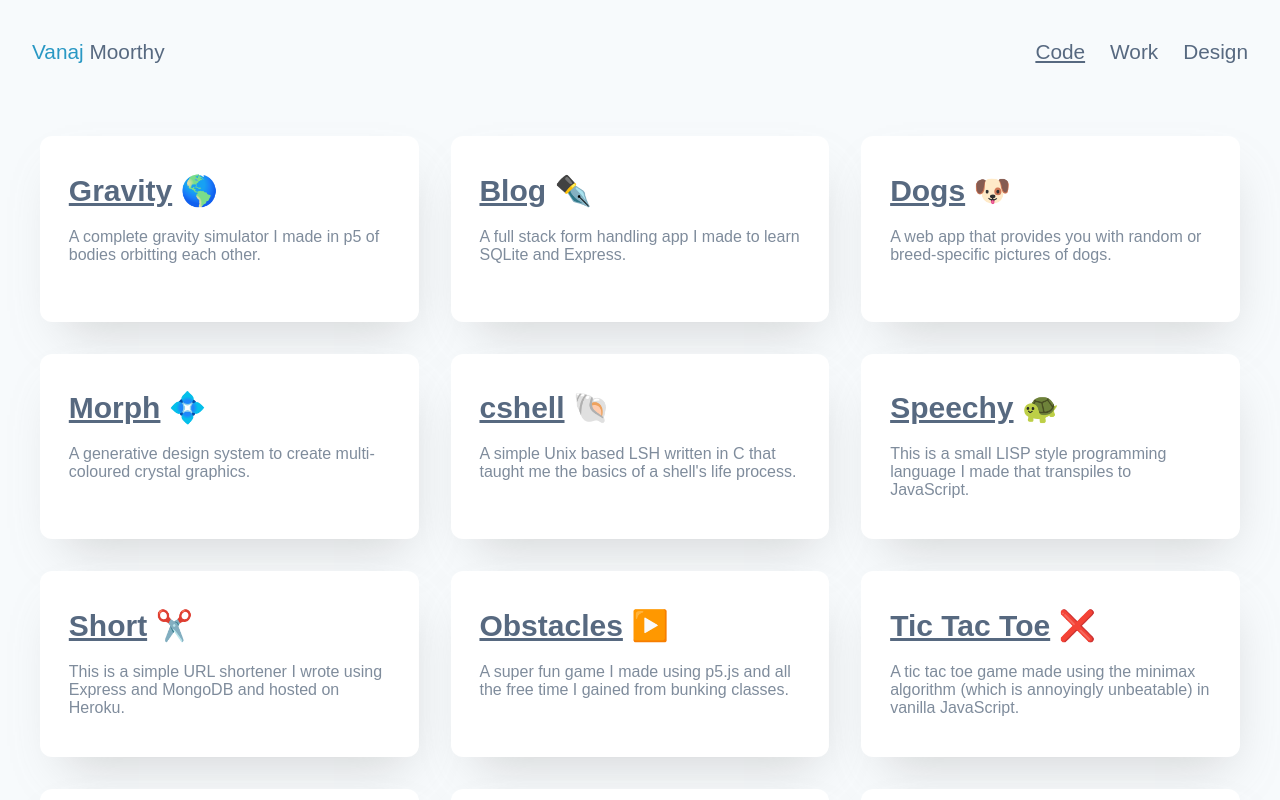
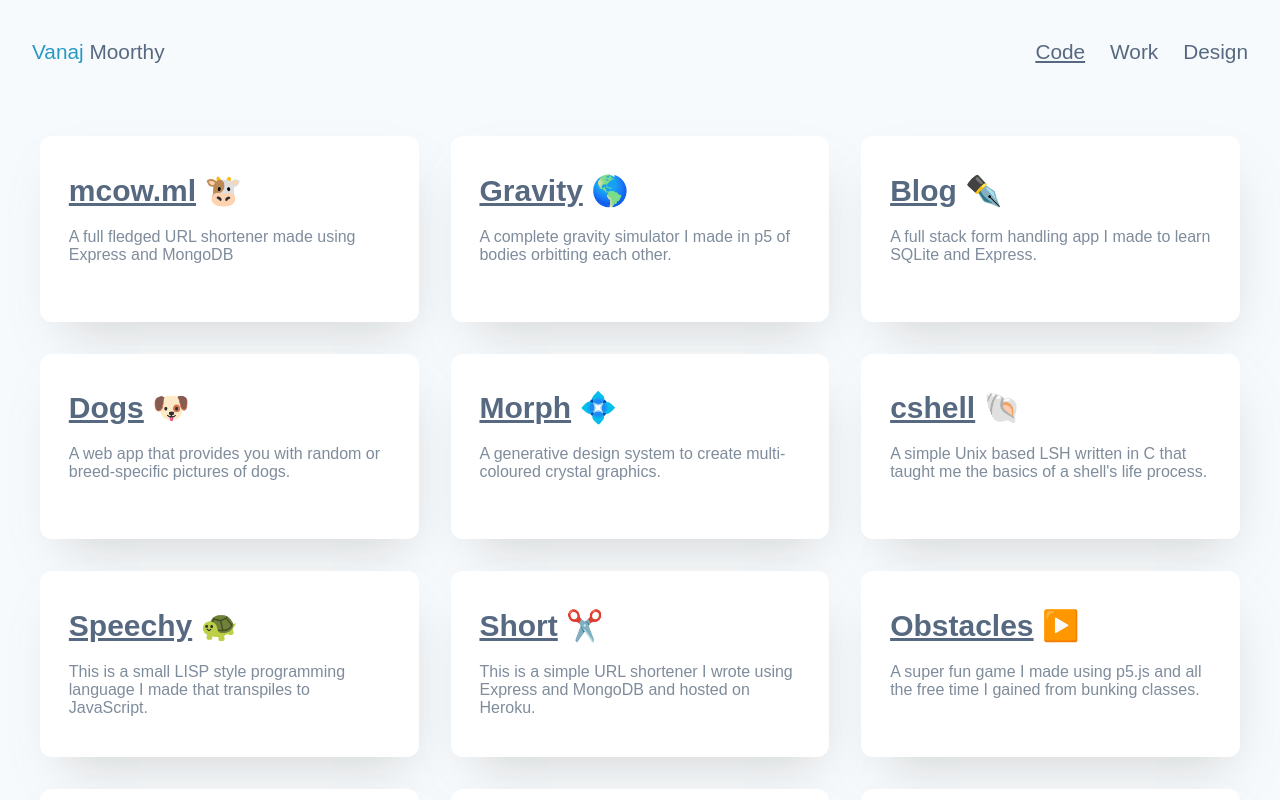
Before and after one commit to vanajmoorthy/v4, a Vue app: page /code in a window 1280 px wide. Shown: the top 800 px of the page. Built offline with nearby package versions, Linux system fonts and the light colour scheme; a web font is replaced by a local one.

Commit message:
add mcow

```diff
--- a/src/views/Code.vue
+++ b/src/views/Code.vue
@@ -32,6 +32,13 @@ export default {
 	data() {
 		return {
 			cards: [
+				{
+					title: "mcow.ml",
+					emoji: " 🐮",
+					desc:
+						"A full fledged URL shortener made using Express and MongoDB",
+					link: "https://www.mcow.ml",
+				},
 				{
 					title: "Gravity",
 					emoji: " 🌎",
@@ -79,7 +86,7 @@ export default {
 					emoji: " ✂️",
 					desc:
 						"This is a simple URL shortener I wrote using Express and MongoDB and hosted on Heroku.",
-					link: "http://vanaj.me",
+					link: "https://vanajmoorthy.com/gh/short",
 				},
 				{
 					title: "Obstacles",
```
